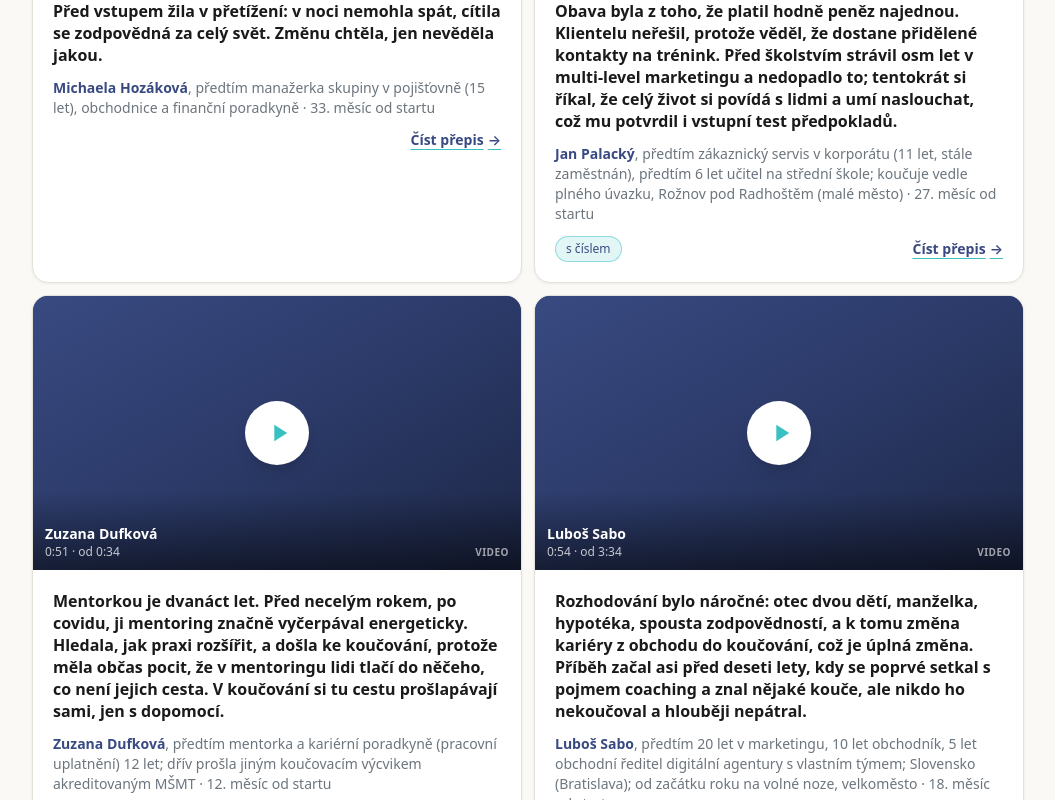
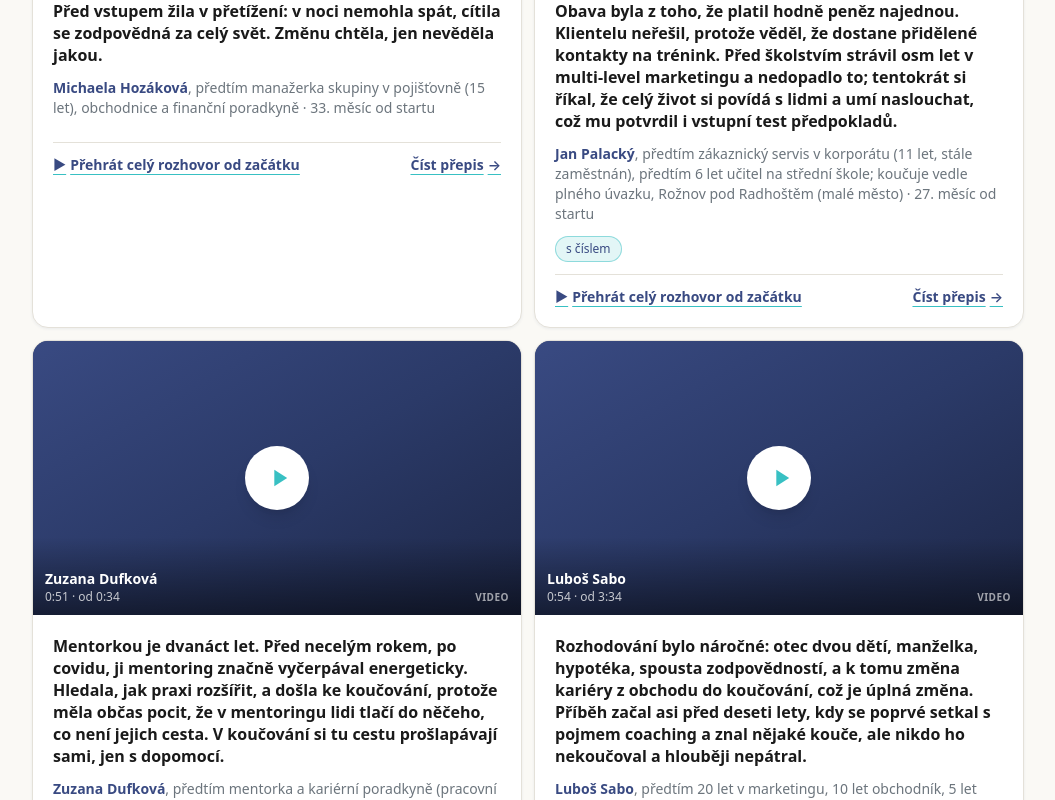
Before and after one commit to ales-vrana/coachville-momenty, a Next.js app: page /coachville-momenty/m/bc001 in a window 1280 px wide. Shown: the part 2660-3460 px from the top of the page, without its empty margins (112-1167 px from the left). Built offline with nearby package versions, Linux system fonts and the light colour scheme; no server answers.

Commit message:
Add files via upload

```diff
--- a/src/components/MomentCard.tsx
+++ b/src/components/MomentCard.tsx
@@ -1,5 +1,6 @@
 import Link from "next/link";
 import InlineMomentPlayer from "./InlineMomentPlayer";
+import TrackLink from "./TrackLink";
 import { formatDuration, formatTime, phaseLabel, whereLabel } from "@/lib/data";
 import type { MomentView } from "@/lib/types";
 import { episodeUrl, guestUrl, momentUrl } from "@/lib/urls";
@@ -63,7 +64,19 @@ export default function MomentCard({
           {m.isAdmission && <span className="chip chip-admission">přiznání</span>}
           {m.strength === "slabý" && <span className="chip">názor</span>}
           {showTopic && <span className="chip">{m.primaryTopic.label}</span>}
-          <Link href={href} className="btn-link ml-auto">
+        </div>
+        {/* Dvě cesty dál: celý rozhovor (když host zaujal) a přepis momentu. Stejná váha, přepis vpravo jako dosud. */}
+        <div className="flex flex-wrap items-center justify-between gap-x-4 gap-y-1 border-t border-line pt-3 text-sm">
+          <TrackLink
+            href={episodeUrl(ep.slug)}
+            event="episode_open"
+            params={{ moment_id: m.id, episode: ep.slug, placement: "card" }}
+            className="btn-link"
+            aria-label={`Přehrát celý rozhovor s ${g.displayName} od začátku`}
+          >
+            <span aria-hidden="true">▶</span> Přehrát celý rozhovor od začátku
+          </TrackLink>
+          <Link href={href} className="btn-link">
             Číst přepis <span aria-hidden="true">→</span>
           </Link>
         </div>
--- /dev/null
+++ b/src/components/TrackLink.tsx
@@ -0,0 +1,28 @@
+"use client";
+
+import Link from "next/link";
+import type { ReactNode } from "react";
+import { track } from "@/lib/track";
+
+/** Odkaz s GA událostí při kliknutí (karta momentu je serverová komponenta, proto samostatná client komponenta). */
+export default function TrackLink({
+  href,
+  event,
+  params,
+  className,
+  children,
+  "aria-label": ariaLabel,
+}: {
+  href: string;
+  event: string;
+  params?: Record<string, string | number | boolean>;
+  className?: string;
+  children: ReactNode;
+  "aria-label"?: string;
+}) {
+  return (
+    <Link href={href} className={className} aria-label={ariaLabel} onClick={() => track(event, params)}>
+      {children}
+    </Link>
+  );
+}
```
